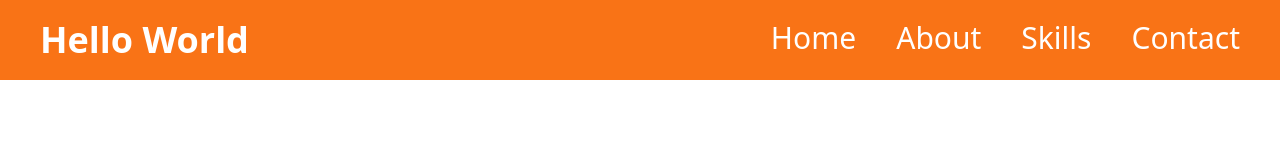
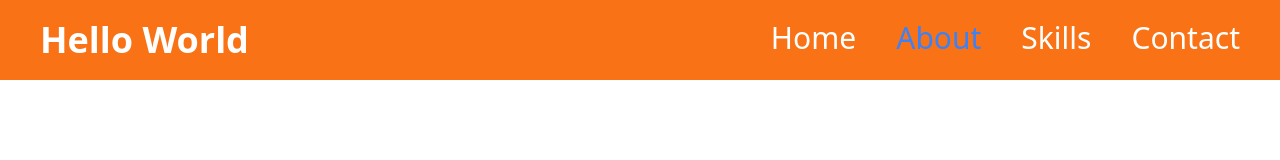
Before and after one commit to Mohamedali678/portfolio, a plain HTML site: page index.html in a window 1280 px wide. Drawn offline with nearby package versions, Linux system fonts and the light colour scheme.

Commit message:
This Code kan From our Mentor as sample

```diff
--- a/index.html
+++ b/index.html
@@ -10,7 +10,7 @@
         <h1 class="text-4xl font-bold">Hello World</h1>
         <ul class="flex gap-10 text-3xl">
             <li>Home</li>
-            <li>About</li>
+            <li class="text-blue-500">About</li>
             <li>Skills</li>
             <li>Contact</li>
         </ul>
```
